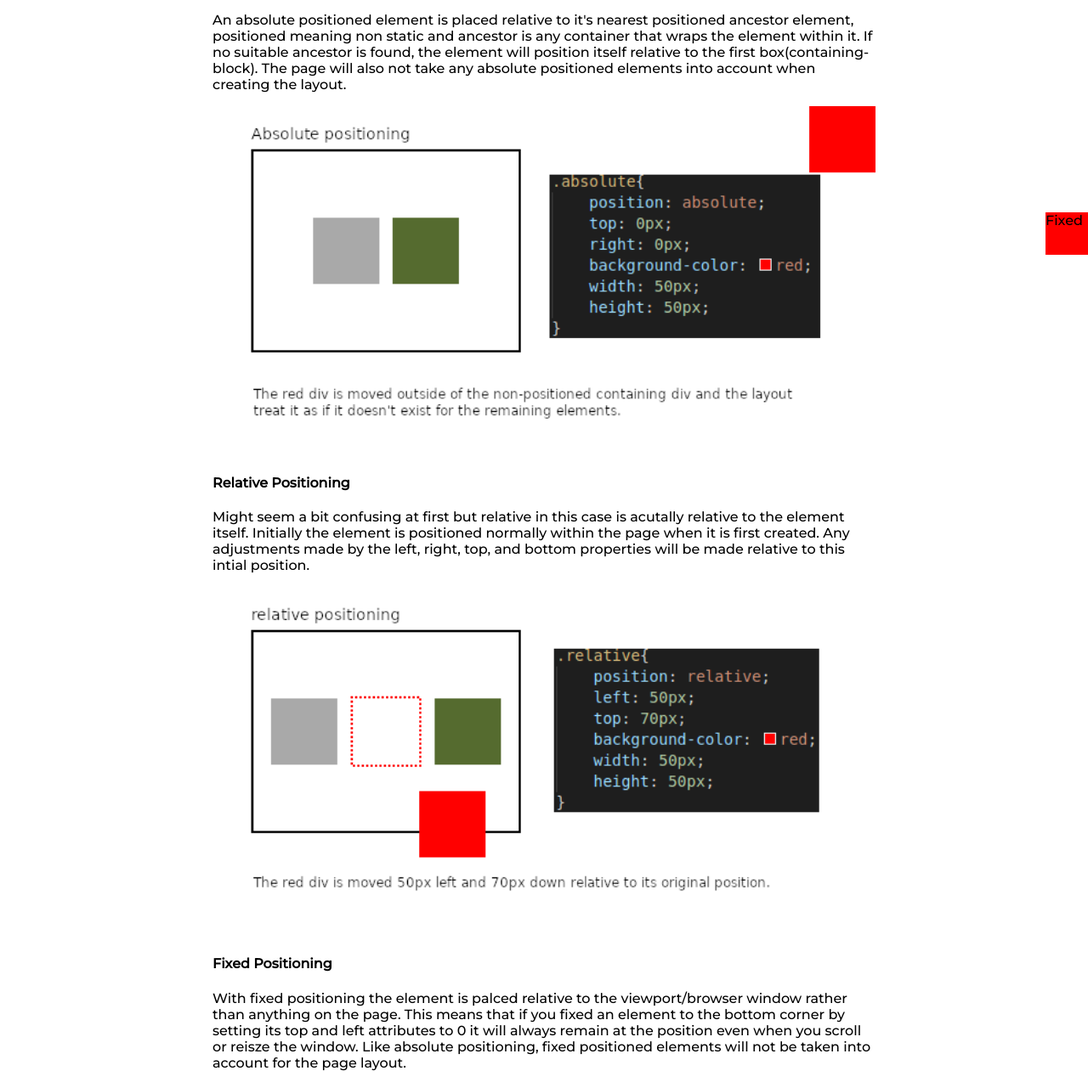
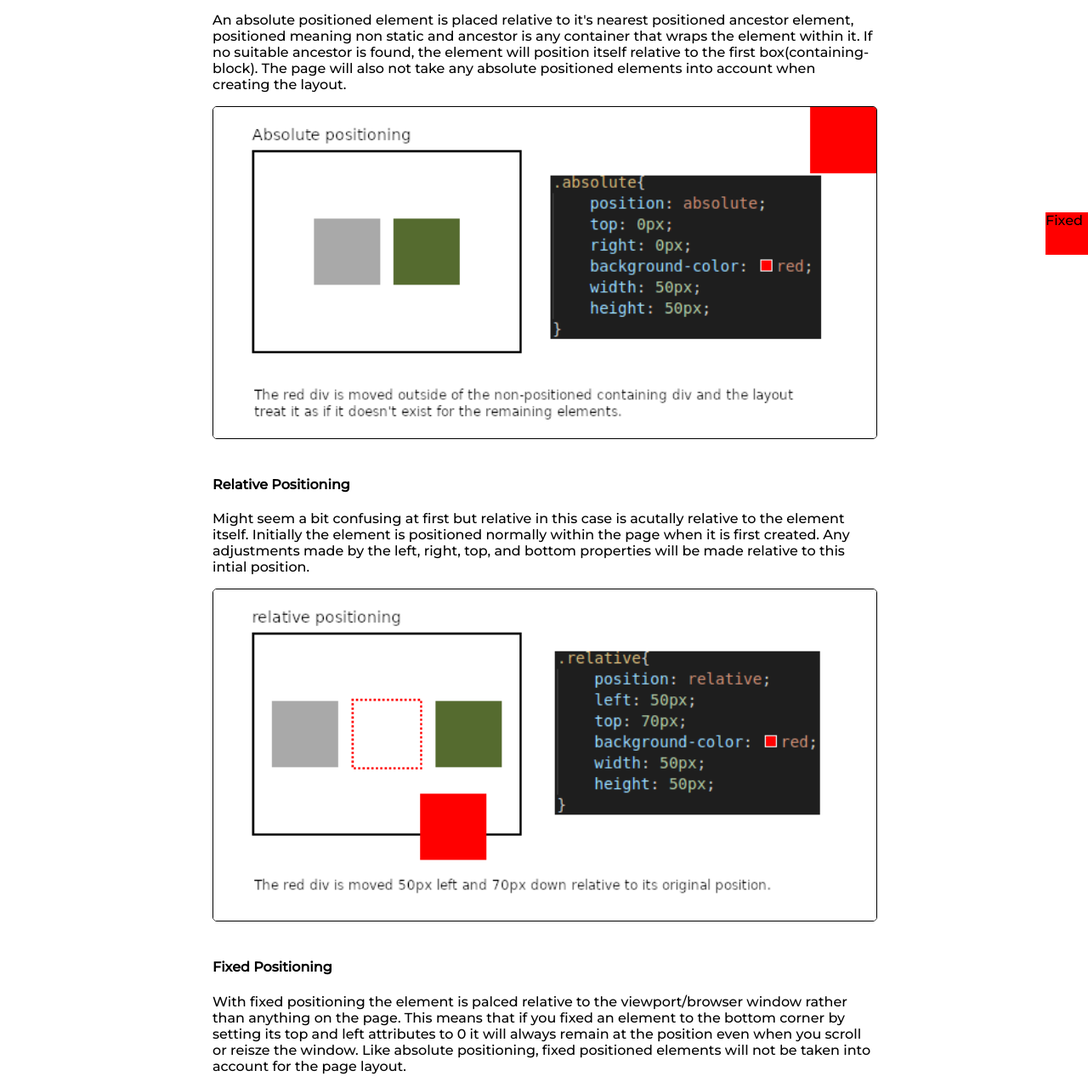
Before and after one commit to seegg/seegg.github.io, a plain HTML site: page blog/tech/sprint2-technical.html in a window 1280 px wide. Shown: the part 500-1774 px from the top of the page at 85% size. Drawn offline with Linux system fonts and the light colour scheme.

Commit message:
add border to blog entry images

```diff
--- a/blog/tech/sprint2-technical.html
+++ b/blog/tech/sprint2-technical.html
@@ -44,20 +44,20 @@
                 <p>
                   An absolute positioned element is placed relative to it's nearest positioned ancestor element, positioned meaning non static and ancestor is any container that wraps the element within it. If no suitable ancestor is found, the element will position itself relative to the first box(containing-block). The page will also not take any absolute positioned elements into account when creating the layout.
                 </p>
-                <img class="auto-resize" src="../../images/absolute.png" alt="The red div moved oustide of the non-positioned containing div and the layout treat it as if it doesn't exists for thre remaining elements.">
+                <img class="auto-resize thin-rounded-border" src="../../images/absolute.png" alt="The red div moved oustide of the non-positioned containing div and the layout treat it as if it doesn't exists for thre remaining elements.">
                 <br></br>
                 <h4>Relative Positioning</h4>
                 <p>
                   Might seem a bit confusing at first but relative in this case is acutally relative to the element itself. Initially the element is positioned normally within the page when it is first created. Any adjustments made by the left, right, top, and bottom properties will be made relative to this intial position.
                 </p>
-                <img class="auto-resize" src="../../images/relative.png" alt="The red div is moved 50px left and 70px down relative to its origininal position.">
+                <img class="auto-resize thin-rounded-border" src="../../images/relative.png" alt="The red div is moved 50px left and 70px down relative to its origininal position.">
                 <br></br>
 
                 <h4>Fixed Positioning</h4>
                 <p>
                   With fixed positioning the element is palced relative to the viewport/browser window rather than anything on the page. This means that if you fixed an element to the bottom corner by setting its top and left attributes to 0 it will always remain at the position even when you scroll or reisze the window. Like absolute positioning, fixed positioned elements will not be taken into account for the page layout.
                 </p>
-                <img class="auto-resize" src="../../images/fixed.png" alt="The position of the red div is fixed to the bottom right corner of the screen. It stays even when screen scroll or resize.">
+                <img class="auto-resize thin-rounded-border" src="../../images/fixed.png" alt="The position of the red div is fixed to the bottom right corner of the screen. It stays even when screen scroll or resize.">
                 <br></br>
 
                 <div class="fixed" style="position: fixed; background-color: red; height: 50px; width: 50px; right:0; bottom: 0;"><span>Fixed</span></div>
```
